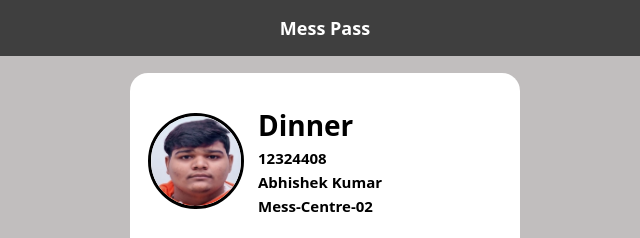
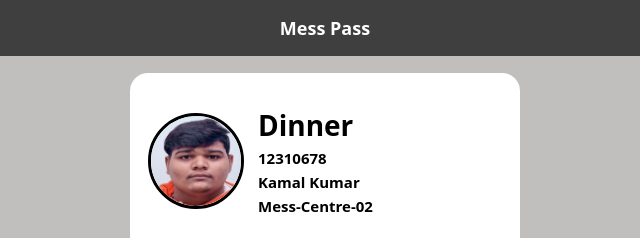
Before and after one commit to kapil-maan/Food, a plain HTML site: page mess-pass.html in a window 1280 px wide. Shown: the top 238 px of the page, 315-955 px from the left. Drawn offline with Linux system fonts and the light colour scheme.

Commit message:
Modified details

```diff
--- a/mess-pass.html
+++ b/mess-pass.html
@@ -185,8 +185,8 @@
           <img src="shivam1.png" class="avatar" />
           <div class="info">
             <h1>Dinner</h1>
-            <p>12324408</p>
-            <p>Abhishek Kumar</p>
+            <p>12310678</p>
+            <p>Kamal Kumar</p>
             <p>Mess-Centre-02</p>
           </div>
         </div>
```
